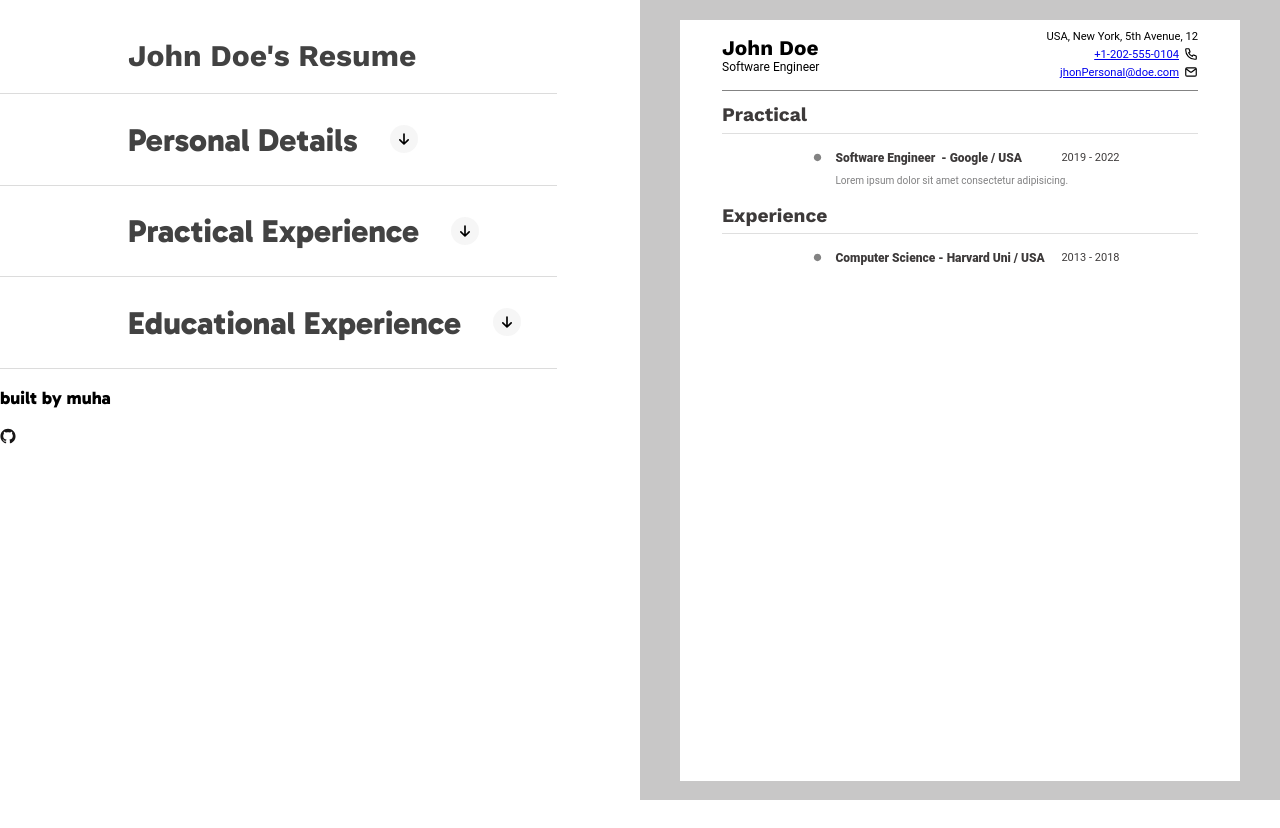
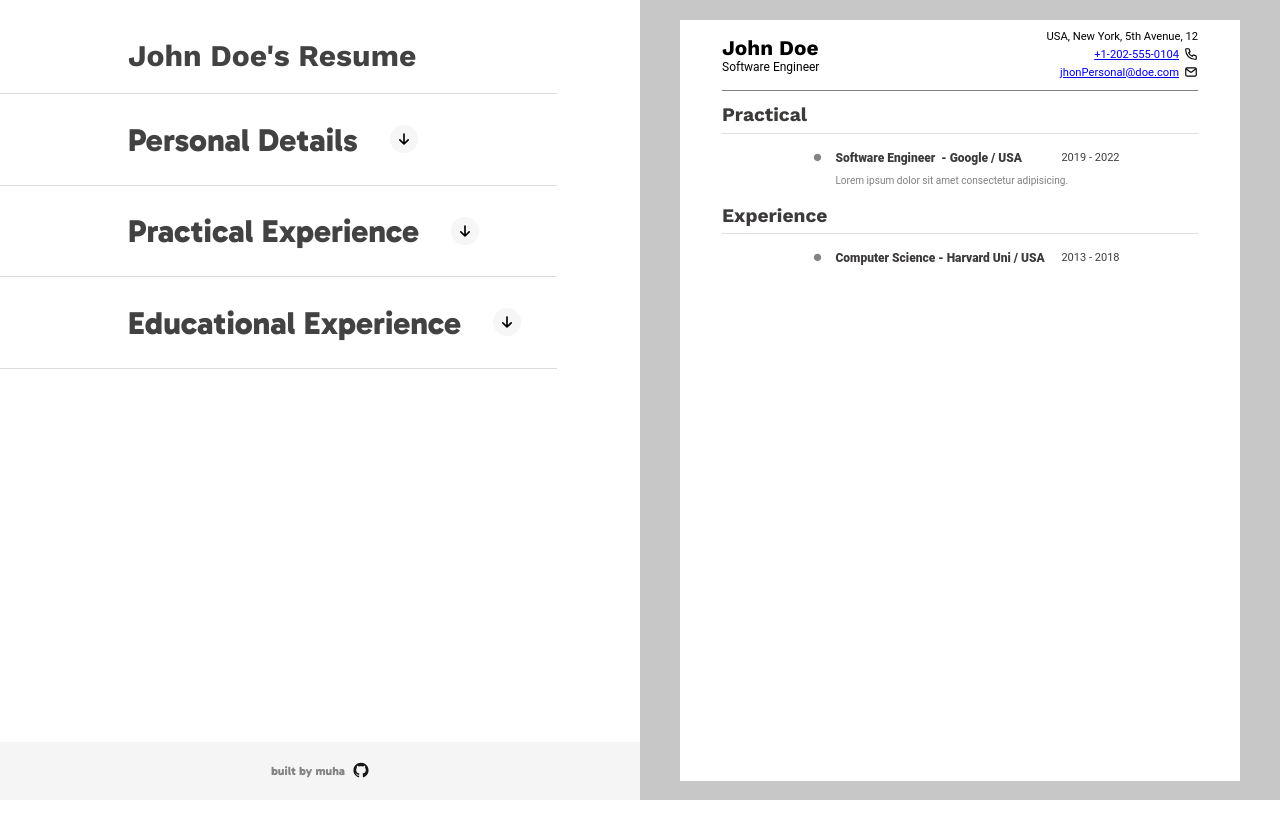
Before and after one commit to nmcev/odin-CV-Application, a React (Vite) app: page / in a window 1280 px wide. Built offline with nearby package versions, Linux system fonts and the light colour scheme.

Commit message:
feat: styling the footer

```diff
--- a/src/styles/left-section/sectionLeft.css
+++ b/src/styles/left-section/sectionLeft.css
@@ -79,3 +79,22 @@ label {
     padding: 0 0 0 128px;
 
 }
+
+.copyRight-container {
+    position: fixed;
+    bottom: 0;
+    display: flex;
+    align-items: center;
+    justify-content: center;
+    gap: .5rem;
+    min-width: 50%;
+    background-color: #f5f5f5;
+    padding: 10px 0;
+    font-size: 12px;
+    color: #838383;
+    text-decoration: none;
+}
+
+.copyRight-container > p , a {
+
+}
```
